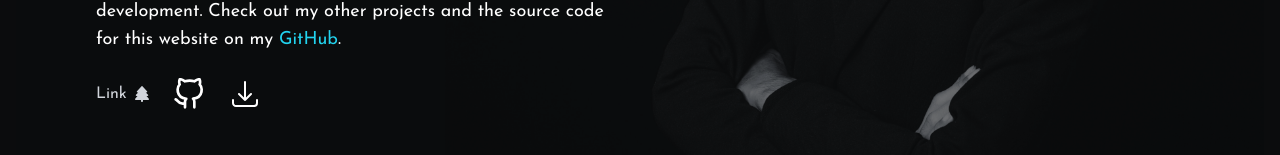
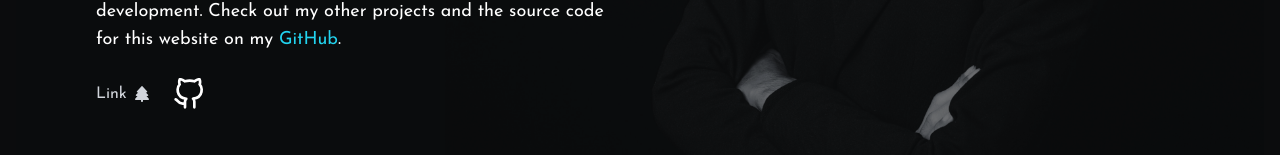
Before and after one commit to ColdByDefault/coldbydefault.github.io, a React (Vite) app: page / in a window 1280 px wide. Shown: the part 670-825 px from the top of the page. Built offline with nearby package versions, Linux system fonts and the light colour scheme.

Commit message:
removed cv, added links

```diff
--- a/src/components/Landing/HeroSection.jsx
+++ b/src/components/Landing/HeroSection.jsx
@@ -66,23 +66,6 @@ function HeroSection() {
                 </path>
               </svg>
             </a>
-            <a href="assets/resume.pdf"
-              download="Yazan_Abo_Ayash_Resume.pdf"
-              className="hover:text-gray-400 hover:scale-95 duration-300">
-              <svg
-                className="w-8 h-8"
-                stroke="currentColor"
-                strokeWidth="1.5"
-                viewBox="0 0 24 24"
-                fill="none"
-                xmlns="http://www.w3.org/2000/svg">
-                <path
-                  d="M3 16.5v2.25A2.25 2.25 0 0 0 5.25 21h13.5A2.25 2.25 0 0 0 21 18.75V16.5M16.5 12 12 16.5m0 0L7.5 12m4.5 4.5V3"
-                  strokeLinejoin="round"
-                  strokeLinecap="round"
-                ></path>
-              </svg>
-            </a>
           </div>
         </div>
       </div>
--- a/src/data/labItems.js
+++ b/src/data/labItems.js
@@ -32,8 +32,8 @@ export default [
     version: "V3.0.0",
     imgUrl: "/assets/projects/BeRich3.png",
     stack: ["React", "Vite", "Tailwind CSS"],
-    liveLink: "",
-    sourceLink: "",
+    liveLink: "https://www.coldbydefault.com/beRichLibrary/",
+    sourceLink: "https://github.com/ColdByDefault/beRichLibrary",
   },
   {
     section: "projects",
```
Also changed, not shown: 1 other file (tests, documents, lock files or other folders).
